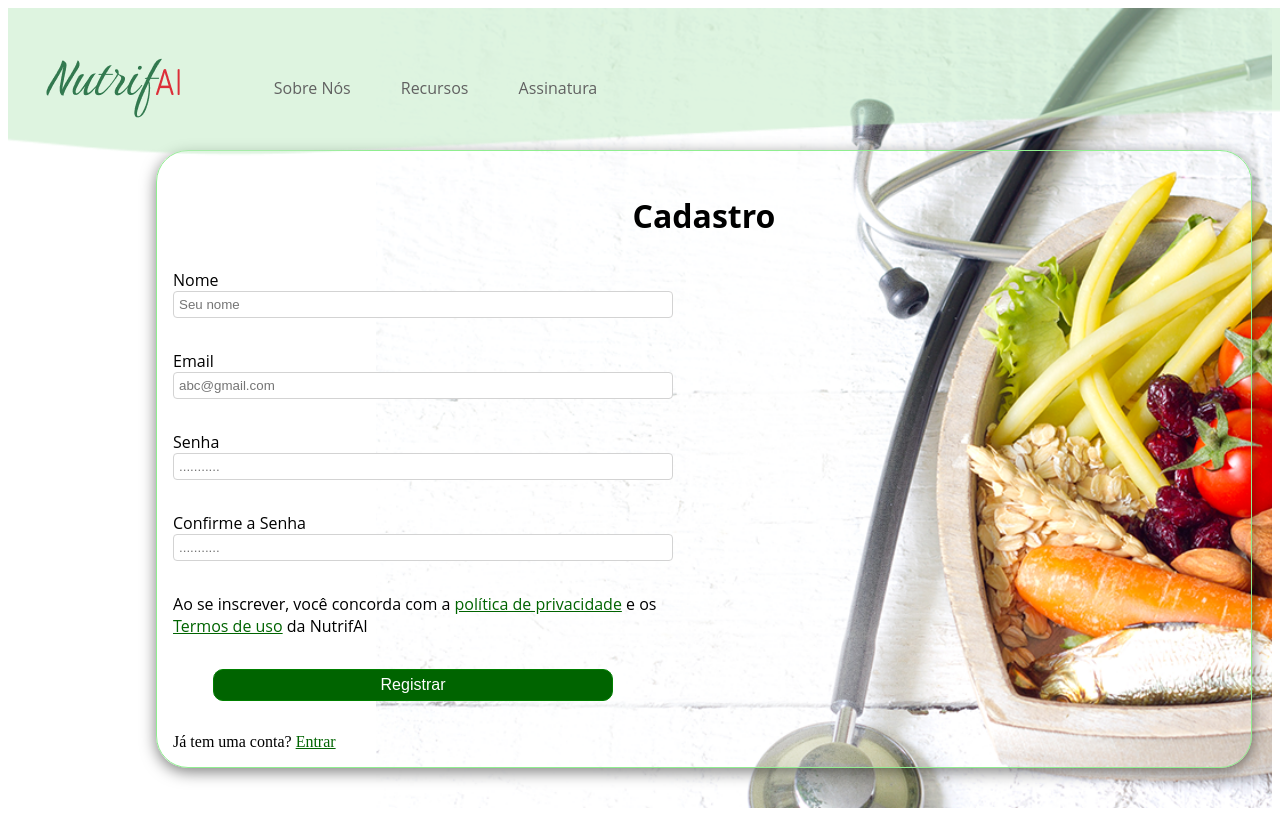
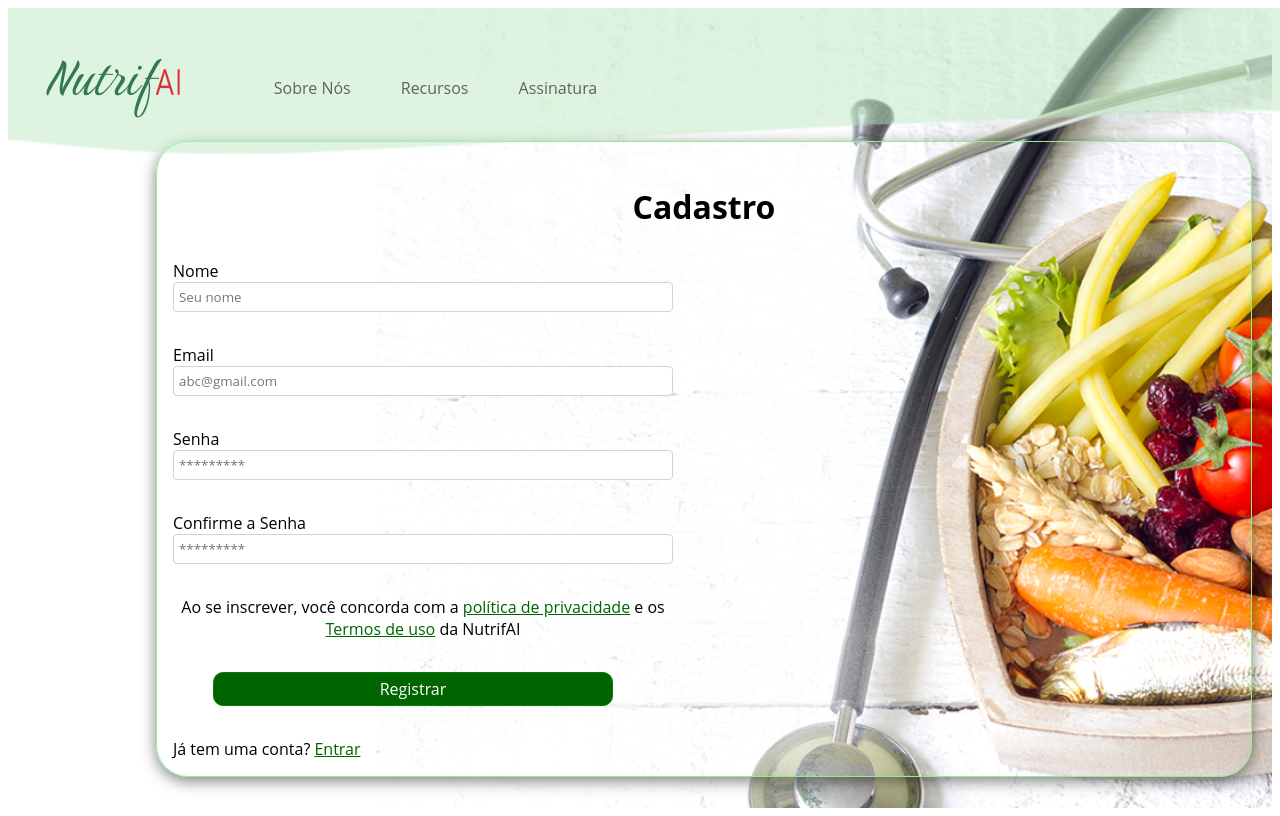
Before and after one commit to Nutrifai/frontend, an Angular app: page /cadastro in a window 1280 px wide. Built offline with nearby package versions, Linux system fonts and the light colour scheme.

Commit message:
Create Reset Pass / Clean Code

```diff
--- a/src/app/app.routes.ts
+++ b/src/app/app.routes.ts
@@ -5,14 +5,16 @@ import { CadastroComponent } from './cadastro/cadastro.component';
 import { AssinaturaComponent } from './assinatura/assinatura.component';
 import { DietComponent } from './diet/diet.component';
 import { NutricionistaComponent } from './nutricionista/nutricionista.component';
+import { ForgetPasswordComponent } from './forget-password/forget-password.component';
 
 export const routes: Routes = [
     { path: 'home', component: HomeComponent },
     { path: 'diet', component: DietComponent },
+    { path: 'forget_password', component: ForgetPasswordComponent },
     { path: 'nutricionista', component: NutricionistaComponent },
     { path: 'login', component: LoginComponent },
     { path: 'cadastro', component: CadastroComponent },
     { path: 'assinatura', component: AssinaturaComponent },
-    { path: '', redirectTo: '/home', pathMatch: 'full' }, // Redireciona para 'home' por padrão
-    { path: '**', redirectTo: '/home' } // Captura rotas inválidas
+    //{ path: '', redirectTo: '/nutricionista', pathMatch: 'full' }, // Redireciona para 'home' por padrão
+    //{ path: '**', redirectTo: '/home' } // Captura rotas inválidas
 ];
--- a/src/app/assinatura/assinatura.component.css
+++ b/src/app/assinatura/assinatura.component.css
@@ -1,3 +1,9 @@
+/* Estilo geral da fonte */
+* {
+    font-family: Open Sans, sans-serif; /* Adicionei fallback */
+}
+
+/* Corpo da página */
 body {
     margin: 0;
     display: flex;
@@ -5,24 +11,25 @@ body {
     position: relative;
 }
 
+/* Estilo do cabeçalho */
 header {
-    position: absolute; /* Mantém o header fixo no topo */
+    position: absolute;
     width: 100vw;
-    background: url('../../../public/Rectangle\ 20.png') no-repeat center center / cover;
+    background: url('../../../public/Rectangle 20.png') no-repeat center center / cover;
     height: 20vh;
     display: flex;
     justify-content: flex-start;
     align-items: center;
-    z-index: 10; /* Aumenta o z-index para garantir que fique na frente */
+    z-index: 10;
 }
 
 header img {
     max-width: 30%;
     height: auto;
-    margin-right: 3vw;
-    margin-left: 3vw;
+    margin: 0 3vw;
 }
 
+/* Estilo de navegação */
 .menu nav {
     display: flex;
     align-items: center;
@@ -35,7 +42,6 @@ header img {
 }
 
 .menu nav ul li a {
-    font-family: Open Sans;
     text-decoration: none;
     font-size: 2vh;
     color: #616161;
@@ -44,6 +50,7 @@ header img {
     transition: background-color 0.3s ease;
 }
 
+/* Estilo principal do conteúdo */
 .content {
     flex: 1;
     padding: 20px;
@@ -51,11 +58,12 @@ header img {
     flex-direction: column;
     justify-content: center;
     position: relative;
-    z-index: 5; /* O z-index está bem aqui para a estrutura */
-    margin-left: 10vw; /* Ajusta a posição */
+    z-index: 5;
+    margin-left: 10vw;
     margin-top: 10vw;
 }
 
+/* Estilo da imagem de fundo */
 .background {
     width: 70vw;
     height: 100vh;
@@ -63,19 +71,13 @@ header img {
     background-size: cover;
     background-position: bottom;
     background-repeat: no-repeat;
-    order: 1;
-    z-index: 1; /* Mantém o z-index menor que o header */
-    position: absolute; /* Mantém a div de fundo na posição correta */
+    position: absolute;
     top: 0;
     right: 0;
+    z-index: 1;
 }
 
-#form1 h1 {
-    font-family: Open Sans;
-    margin-left: 20vh;
-    font-size: 4vh;
-}
-
+/* Estilo do formulário */
 form {
     width: 100%;
     max-width: 500px;
@@ -85,113 +87,65 @@ form {
 
 form label {
     font-size: 2vh;
-    font-family: Open Sans;
 }
 
-.text_login {
+/* Estilo das seções de assinatura */
+.text_assinatura {
     margin-top: 4vh;
 }
 
-.text_login input[type="email"],
-.text_login input[type="text"],
-.text_login input[type="password"] {
-    width: 100%;
-    min-height: 3.3vh;
-    border: 1px solid lightgrey;
-    padding: 5px;
-    box-sizing: border-box;
-    border-radius: 4px;
-    outline: none;
-}
-
-.text_login input[type="submit"] {
+.text_assinatura input[type="submit"] {
     font-size: 2vh;
     min-width: 80%;
     min-height: 4vh;
     border: 1px solid green;
     padding: 5px;
-    box-sizing: border-box;
     border-radius: 10px;
-    outline: none;
     background-color: darkgreen;
     color: white;
+    outline: none;
 }
 
-.text_login a {
+.text_assinatura a {
     color: darkgreen;
 }
 
-/*CADASTRO*/
-.termo_uso {
-    font-size: 1.5vh;
-    text-align: center;
+/* Estilização do formulário de assinatura */
+#assinature {
+    max-width: 40vw;
 }
 
-#form2 h1 {
-    font-family: Open Sans;
-    margin-left: 20vh;
+#assinature h1 {
     font-size: 4vh;
 }
 
-/*ASSINATURA*/
-
-#form3 {
-    max-width: 40vw;
-}
-
-#form3 h1 {
-    font-family: Open Sans;
-    font-size: 4vh;
-}
-
-#form3 form {
+#assinature form {
     max-width: 20vw;
     border: 1px solid lightgreen;
     text-align: center;
     padding: 1rem;
     border-radius: 2rem;
-    box-shadow: 0 4px 15px rgba(0, 0, 0, 0.5); /* Sombra preta com 50% de opacidade */
+    box-shadow: 0 4px 15px rgba(0, 0, 0, 0.5);
 }
 
-.assinatura_page h1 {
-    text-align: left;
-}
-
-.assinatura_form {
-    min-width: 10vw;
-    font-family: Open Sans;
-}
-
-.assinatura_form h3,
-.assinatura_form h2,
-.assinatura_form h4 {
-    font-family: Open Sans;
-}
-
+/* Estilo de títulos */
 .assinatura_form h4 {
     color: silver;
 }
 
+/* Estilo das listas */
 .assinatura_form nav {
-    text-align: left; /* Alinha o conteúdo do nav à esquerda */
+    text-align: left;
 }
 
 .assinatura_form nav ul {
-    list-style-type: disc; /* Exibe os marcadores como bolinhas */
-    padding-left: 20px; /* Adiciona um padding à esquerda para os marcadores */
-    margin: 0; /* Remove a margem padrão do ul */
+    list-style-type: disc;
+    padding-left: 20px;
+    margin: 0;
 }
 
 .assinatura_form nav ul li {
-    display: list-item; /* Faz com que cada item da lista exiba os marcadores */
-    margin-bottom: 5px; /* Adiciona um espaço entre os itens */
+    margin-bottom: 5px;
 }
 
-.assinatura_form nav ul li a {
-    font-family: Open Sans;
-    font-size: 2vh;
-    color: #616161;
-    padding: 10px 15px;
-    border-radius: 5px;
-    transition: background-color 0.3s ease;
-}
+/* Removida a redundância do seletor para 'nav ul li a' */
--- a/src/app/cadastro/cadastro.component.css
+++ b/src/app/cadastro/cadastro.component.css
@@ -1,3 +1,9 @@
+/* Estilo global para a fonte */
+* {
+    font-family: 'Open Sans', sans-serif;
+  }
+
+  /* Estilo do corpo */
   body {
     margin: 0;
     display: flex;
@@ -5,24 +11,25 @@ body {
     position: relative;
   }
 
+  /* Estilo do cabeçalho */
   header {
-    position: absolute; /* Mantém o header fixo no topo */
+    position: absolute;
     width: 100vw;
-    background: url('../../../public/Rectangle\ 20.png') no-repeat center center / cover;
+    background: url('../../../public/Rectangle 20.png') no-repeat center / cover;
     height: 20vh;
     display: flex;
     justify-content: flex-start;
     align-items: center;
-    z-index: 10; /* Aumenta o z-index para garantir que fique na frente */
+    z-index: 10;
   }
 
   header img {
     max-width: 30%;
     height: auto;
-    margin-right: 3vw;
-    margin-left: 3vw;
+    margin: 0 3vw;
   }
 
+  /* Navegação do menu */
   .menu nav {
     display: flex;
     align-items: center;
@@ -35,7 +42,6 @@ header img {
   }
 
   .menu nav ul li a {
-    font-family: Open Sans;
     text-decoration: none;
     font-size: 2vh;
     color: #616161;
@@ -44,18 +50,20 @@ header img {
     transition: background-color 0.3s ease;
   }
 
+  /* Estilo do conteúdo principal */
   .content {
     flex: 1;
     padding: 20px;
     display: flex;
     flex-direction: column;
     justify-content: center;
+    margin-left: 10vw;
+    margin-top: 8vw;
     position: relative;
-    z-index: 5; /* O z-index está bem aqui para a estrutura */
-    margin-left: 10vw; /* Ajusta a posição */
-    margin-top: 8vw;
+    z-index: 5;
   }
 
+  /* Elemento de fundo */
   .background {
     width: 70vw;
     height: 100vh;
@@ -63,144 +71,75 @@ header img {
     background-size: cover;
     background-position: bottom;
     background-repeat: no-repeat;
-    order: 1;
-    z-index: 1; /* Mantém o z-index menor que o header */
-    position: absolute; /* Mantém a div de fundo na posição correta */
+    position: absolute;
     top: 0;
     right: 0;
+    z-index: 1;
   }
 
-#form1 h1 {
-    font-family: Open Sans;
-    margin-left: 20vh;
-    font-size: 4vh;
-}
-
+  /* Estilo do formulário */
   form {
     width: 100%;
     max-width: 500px;
     position: relative;
-    z-index: 9999;
+    z-index: 9;
   }
 
   form label {
     font-size: 2vh;
-    font-family: Open Sans;
   }
 
-.text_login {
+  /* Estilo dos elementos de entrada */
+  .text_cadastro {
     margin-top: 4vh;
   }
 
-.text_login input[type="email"],
-.text_login input[type="text"],
-.text_login input[type="password"] {
+  .text_cadastro input[type="email"],
+  .text_cadastro input[type="text"],
+  .text_cadastro input[type="password"] {
     width: 100%;
     min-height: 3.3vh;
     border: 1px solid lightgrey;
     padding: 5px;
-    box-sizing: border-box;
     border-radius: 4px;
     outline: none;
+    box-sizing: border-box;
   }
 
-.text_login input[type="submit"] {
+  /* Estilo do botão de submissão */
+  .text_cadastro input[type="submit"] {
     font-size: 2vh;
     min-width: 80%;
     min-height: 4vh;
     border: 1px solid green;
-    padding: 5px;
-    box-sizing: border-box;
-    border-radius: 10px;
-    outline: none;
     background-color: darkgreen;
     color: white;
+    padding: 5px;
+    border-radius: 10px;
+    margin-left: 5vh;
+    cursor: pointer;
   }
 
-.text_login a {
+  /* Estilo dos links */
+  .text_cadastro a {
     color: darkgreen;
   }
 
-/*CADASTRO*/
+  /* Estilo dos termos de uso */
   .termo_uso {
     font-size: 1.5vh;
     text-align: center;
   }
 
-#form2 {
+  /* Estilo do formulário de cadastro */
+  #form_cadastro {
     border: 1px solid lightgreen;
     padding: 1rem;
     border-radius: 2rem;
-    box-shadow: 0 4px 15px rgba(0, 0, 0, 0.5); /* Sombra preta com 50% de opacidade */
+    box-shadow: 0 4px 15px rgba(0, 0, 0, 0.5);
   }
-#form2 h1 {
-    font-family: Open Sans;
+
+  #form_cadastro h1 {
     text-align: center;
     font-size: 4vh;
   }
-#form2 input[type="submit"]{
-    margin-left: 5vh;
-}
-
-/*ASSINATURA*/
-
-#form3 {
-    max-width: 40vw;
-}
-
-#form3 h1 {
-    font-family: Open Sans;
-    font-size: 4vh;
-}
-
-#form3 form {
-    max-width: 20vw;
-    border: 1px solid lightgreen;
-    text-align: center;
-    padding: 1rem;
-    border-radius: 2rem;
-    box-shadow: 0 4px 15px rgba(0, 0, 0, 0.5); /* Sombra preta com 50% de opacidade */
-}
-
-.assinatura_page h1 {
-    text-align: left;
-}
-
-.assinatura_form {
-    min-width: 10vw;
-    font-family: Open Sans;
-}
-
-.assinatura_form h3,
-.assinatura_form h2,
-.assinatura_form h4 {
-    font-family: Open Sans;
-}
-
-.assinatura_form h4 {
-    color: silver;
-}
-
-.assinatura_form nav {
-    text-align: left; /* Alinha o conteúdo do nav à esquerda */
-}
-
-.assinatura_form nav ul {
-    list-style-type: disc; /* Exibe os marcadores como bolinhas */
-    padding-left: 20px; /* Adiciona um padding à esquerda para os marcadores */
-    margin: 0; /* Remove a margem padrão do ul */
-}
-
-.assinatura_form nav ul li {
-    display: list-item; /* Faz com que cada item da lista exiba os marcadores */
-    margin-bottom: 5px; /* Adiciona um espaço entre os itens */
-}
-
-.assinatura_form nav ul li a {
-    font-family: Open Sans;
-    font-size: 2vh;
-    color: #616161;
-    padding: 10px 15px;
-    border-radius: 5px;
-    transition: background-color 0.3s ease;
-}
--- a/src/app/cadastro/cadastro.component.html
+++ b/src/app/cadastro/cadastro.component.html
@@ -1,14 +1,20 @@
 <!doctype html>
 <html>
   <head>
+    <!-- Metadados básicos para SEO e responsividade -->
     <meta charset="utf-8" />
-    <meta name="viewport" content="width=device-width" />
+    <meta name="viewport" content="width=device-width, initial-scale=1.0" />
+
+    <!-- Importação de estilos externos -->
     <link rel="stylesheet" type="text/css" href="cadastro.component.css" media="screen" />
+
+    <!-- Título da página -->
     <title>Assinaturas</title>
   </head>
   <body>
+    <!-- Cabeçalho com navegação principal -->
     <header class="menu">
-        <img src="Features.png" alt="Features">
+      <img src="Features.png" alt="Features" />
       <nav>
         <ul>
           <li><a href="../../index.html">Sobre Nós</a></li>
@@ -18,52 +24,56 @@
       </nav>
     </header>
 
+    <!-- Elemento de fundo para efeitos visuais -->
     <div class="background"></div>
 
+    <!-- Conteúdo principal com o formulário de cadastro -->
     <main class="content">
-        <section id="form2">
-
+      <section id="form_cadastro">
         <h1>Cadastro</h1>
         <form>
-                <div class="text_login">
-                    <label>Nome</label><br>
-                    <input type="text" placeholder="Seu nome">
+          <!-- Campo de entrada para o nome -->
+          <div class="text_cadastro">
+            <label for="nome">Nome</label><br />
+            <input type="text" id="nome" placeholder="Seu nome" />
           </div>
 
-                <div class="text_login">
-                    <label>Email</label><br>
-                    <input type="email" placeholder="abc@gmail.com">
+          <!-- Campo de entrada para o e-mail -->
+          <div class="text_cadastro">
+            <label for="email">Email</label><br />
+            <input type="email" id="email" placeholder="abc@gmail.com" />
           </div>
 
-                <div class="text_login">
-                    <label>Senha</label><br>
-                    <input type="password" placeholder="...........">
+          <!-- Campo de entrada para a senha -->
+          <div class="text_cadastro">
+            <label for="senha">Senha</label><br />
+            <input type="password" id="senha" placeholder="*********" />
           </div>
 
-                <div class="text_login">
-                    <label>Confirme a Senha</label><br>
-                    <input type="password" placeholder="...........">
+          <!-- Campo de entrada para confirmação de senha -->
+          <div class="text_cadastro">
+            <label for="confirmar_senha">Confirme a Senha</label><br />
+            <input type="password" id="confirmar_senha" placeholder="*********" />
           </div>
 
-                <div class="text_login">
-                    <label class="termo_uso">
+          <!-- Termos de uso -->
+          <div class="text_cadastro termo_uso">
+            <label>
               Ao se inscrever, você concorda com a <a href="#">política de privacidade</a> e os <a href="#">Termos de uso</a> da NutrifAI
             </label>
           </div>
 
-                <div class="text_login">
-                    <input type="submit" value="Registrar">
+          <!-- Botão de submissão -->
+          <div class="text_cadastro">
+            <input type="submit" value="Registrar" />
           </div>
         </form>
 
-            <div class="text_login">
+        <!-- Link para o login -->
+        <div class="text_cadastro">
           <label>Já tem uma conta? </label><a href="../login/login.component.html" id="login">Entrar</a>
         </div>
-
-
       </section>
-
     </main>
-
   </body>
 </html>
--- a/src/app/diet/diet.component.css
+++ b/src/app/diet/diet.component.css
@@ -1,30 +1,30 @@
+/* Estilo do corpo */
 body {
     margin: 0;
     display: flex;
     height: 100vh;
     position: relative;
 }
-/*
-HEADER NAV
-*/
+
+/* Estilização do cabeçalho */
 header {
-    position: absolute; /* Mantém o header fixo no topo */
+    position: absolute; /* Mantém o cabeçalho fixo no topo */
     width: 100vw;
-    background: url('../../../public/Rectangle\ 20.png') no-repeat center center / cover;
+    background: url('../../../public/Rectangle 20.png') no-repeat center center / cover;
     height: 20vh;
     display: flex;
     justify-content: flex-start;
     align-items: center;
-    z-index: 10; /* Aumenta o z-index para garantir que fique na frente */
+    z-index: 10; /* Garante que o cabeçalho fique na frente */
 }
 
 header img {
     max-width: 30%;
     height: auto;
-    margin-right: 3vw;
-    margin-left: 3vw;
+    margin: 0 3vw;
 }
 
+/* Estilo do menu de navegação */
 .menu nav {
     display: flex;
     align-items: center;
@@ -37,7 +37,7 @@ header img {
 }
 
 .menu nav ul li a {
-    font-family: Open Sans;
+    font-family: Open Sans, sans-serif; /* Adicionado fallback */
     text-decoration: none;
     font-size: 2vh;
     color: #616161;
@@ -45,10 +45,8 @@ header img {
     border-radius: 5px;
     transition: background-color 0.3s ease;
 }
-/*
-HEADER MENU NAV FIM
-*/
 
+/* Estilo do conteúdo principal */
 .content {
     flex: 1;
     padding: 20px;
@@ -56,33 +54,33 @@ HEADER MENU NAV FIM
     flex-direction: column;
     justify-content: center;
     position: relative;
-    z-index: 5; /* O z-index está bem aqui para a estrutura */
-    margin-left: 10vw; /* Ajusta a posição */
+    z-index: 5;
+    margin-left: 10vw;
     margin-top: 10vw;
 }
 
 .content h1 {
-    font-family: Open Sans;
     font-size: 4vh;
     text-align: center;
 }
 
 .content h3 {
-    font-family: Open Sans;
     font-size: 1rem;
     color: gray;
     text-align: center;
 }
 
-.conteudo_comida h1,h2,ul,li {
-    font-family: Open Sans;
+/* Estilo das seções de refeições */
+.conteudo_comida h1, h2, ul, li {
+    font-family: Open Sans, sans-serif;
 }
 
-main{
+main {
     width: 80vw;
 }
 
-#infos{
+/* Estilo da seção de informações */
+#infos {
     margin-left: 8vw;
     border: 1px solid lightgreen;
     padding: 1rem;
@@ -92,9 +90,8 @@ main{
     width: 60vw;
 }
 
-
-
-.details{
+/* Estilo dos detalhes */
+.details {
     font-size: 1rem;
     margin-top: 2vw;
 }
--- /dev/null
+++ b/src/app/forget-password/forget-password.component.css
@@ -0,0 +1,145 @@
+* {
+    font-family: Open Sans;
+}
+body {
+    margin: 0;
+    display: flex;
+    height: 100vh;
+    position: relative;
+}
+/*
+HEADER NAV
+*/
+header {
+    position: absolute; /* Mantém o header fixo no topo */
+    width: 100vw;
+    background: url('../../../public/Rectangle\ 20.png') no-repeat center center / cover;
+    height: 20vh;
+    display: flex;
+    justify-content: flex-start;
+    align-items: center;
+    z-index: 10; /* Aumenta o z-index para garantir que fique na frente */
+}
+
+header img {
+    max-width: 30%;
+    height: auto;
+    margin-right: 3vw;
+    margin-left: 3vw;
+}
+
+.menu nav {
+    display: flex;
+    align-items: center;
+}
+
+.menu nav ul {
+    list-style: none;
+    display: flex;
+    gap: 20px;
+}
+
+.menu nav ul li a {
+    text-decoration: none;
+    font-size: 2vh;
+    color: #616161;
+    padding: 10px 15px;
+    border-radius: 5px;
+    transition: background-color 0.3s ease;
+}
+/*
+HEADER MENU NAV FIM
+*/
+
+.content {
+    flex: 1;
+    padding: 20px;
+    display: flex;
+    flex-direction: column;
+    justify-content: center;
+    position: relative;
+    z-index: 5; /* O z-index está bem aqui para a estrutura */
+    margin-left: 10vw; /* Ajusta a posição */
+    margin-top: 10vw;
+}
+
+.background {
+    width: 70vw;
+    height: 100vh;
+    background-image: url('../../../public/Wallpaper_.png');
+    background-size: cover;
+    background-position: bottom;
+    background-repeat: no-repeat;
+    order: 1;
+    z-index: 1; /* Mantém o z-index menor que o header */
+    position: absolute; /* Mantém a div de fundo na posição correta */
+    top: 0;
+    right: 0;
+}
+
+h3{
+    color: gray;
+    font-size: 1rem;
+    text-align: center;
+}
+
+#reset_pass h1 {
+    font-size: 4vh;
+    text-align: center;
+}
+
+#reset_pass {
+    min-width: 30vw;
+    border: 1px solid lightgreen;
+    padding: 1rem;
+    border-radius: 2rem;
+    box-shadow: 0 4px 15px rgba(0, 0, 0, 0.5); /* Sombra preta com 50% de opacidade */
+    background-color: white;
+}
+
+#reset_pass {
+    width: 100%;
+    max-width: 500px;
+    position: relative;
+    z-index: 9999;
+}
+
+#reset_pass label {
+    font-size: 2vh;
+}
+
+.text_reset_pass {
+    margin-top: 4vh;
+}
+
+.text_reset_pass_submit{
+    display: flex;
+    justify-content: center; /* Centraliza o conteúdo */
+}
+
+.text_reset_pass_submit input[type="submit"] {
+    font-size: 2vh;
+    min-width: 80%;
+    min-height: 4.5vh;
+    border: 1px solid green;
+    padding: 5px;
+    box-sizing: border-box;
+    border-radius: 10px;
+    outline: none;
+    background-color: darkgreen;
+    color: white;
+}
+
+.text_reset_pass input[type="email"] {
+    width: 100%;
+    min-height: 3.3vh;
+    border: 1px solid lightgrey;
+    padding: 5px;
+    box-sizing: border-box;
+    border-radius: 4px;
+    outline: none;
+}
+
+.text_reset_pass a {
+    color: darkgreen;
+}
--- /dev/null
+++ b/src/app/forget-password/forget-password.component.html
@@ -0,0 +1,44 @@
+<!doctype html>
+<html>
+  <head>
+    <meta charset="utf-8" />
+    <meta name="viewport" content="width=device-width" />
+    <link rel="stylesheet" type="text/css" href="forget-password.component.css" media="screen" />
+    <title>Esqueceu sua senha?</title>
+  </head>
+  <body>
+    <header class="menu">
+        <img src="Features.png" alt="Features">
+        <nav>
+            <ul>
+                <li><a href="" class="link active">Sobre Nós</a></li>
+                <li><a href="">Recursos</a></li>
+                <li><a href="">Assinatura</a></li>
+            </ul>
+        </nav>
+    </header>
+
+    <div class="background"></div>
+
+    <main class="content">
+        <!-- Formulário 1 (reset_pass) -->
+        <section id="reset_pass">
+            <h1>Esqueceu a Senha</h1>
+            <h3>Digite o E-mail associado a sua conta</h3>
+
+            <form>
+                <div class="text_reset_pass">
+                    <label>E-mail</label><br>
+                    <input type="email" placeholder="abc@gmail.com">
+                </div>
+                <br>
+                <div class="text_reset_pass_submit">
+                    <input type="submit" value="Redefinir Senha">
+                </div>
+            </form>
+            <br>
+            <h3>Em breve você receberá um email com mais instruções</h3>
+        </section>
+    </main>
+  </body>
+</html>
--- a/src/app/login/login.component.html
+++ b/src/app/login/login.component.html
@@ -3,12 +3,14 @@
   <head>
     <meta charset="utf-8" />
     <meta name="viewport" content="width=device-width" />
+    <!-- Link para o arquivo de estilos externos -->
     <link rel="stylesheet" type="text/css" href="login.component.css" media="screen" />
     <title>Login</title>
   </head>
   <body>
+    <!-- Cabeçalho com logotipo e menu de navegação -->
     <header class="menu">
-        <img src="Features.png" alt="Features">
+        <img src="Features.png" alt="Features" />
         <nav>
             <ul>
                 <li><a href="" class="link active">Sobre Nós</a></li>
@@ -18,27 +20,32 @@
         </nav>
     </header>
 
+    <!-- Div de fundo decorativa -->
     <div class="background"></div>
 
+    <!-- Conteúdo principal com formulário de login -->
     <main class="content">
-        <!-- Formulário 1 (Login) -->
         <section id="login">
             <h1>Entrar</h1>
             <form>
+                <!-- Campo de entrada de email -->
                 <div class="text_login">
-                    <label>Login</label><br>
-                    <input type="email" placeholder="abc@gmail.com">
+                    <label for="email">Login</label><br>
+                    <input type="email" id="email" placeholder="abc@gmail.com">
                 </div>
 
+                <!-- Campo de entrada de senha -->
                 <div class="text_login">
-                    <label>Senha</label><br>
-                    <input type="password" placeholder="...........">
+                    <label for="password">Senha</label><br>
+                    <input type="password" id="password" placeholder="...........">
                 </div>
 
+                <!-- Link para recuperação de senha -->
                 <div class="text_login">
                     <a href="#">Esqueceu sua senha?</a>
                 </div>
 
+                <!-- Botão de envio do formulário -->
                 <div class="text_login_submit">
                     <input type="submit" value="Concluído">
                 </div>
```
Also changed, not shown: src/app/assinatura/assinatura.component.html (+16 -18 lines), src/app/diet/diet.component.html (+20 -49 lines), src/app/forget-password/forget-password.component.ts (added, +12 -0 lines), src/app/nutricionista/nutricionista.component.html (+11 -8 lines), 1 other file (tests, documents, lock files or other folders). Lines whose indentation alone changed are shown as unchanged.
